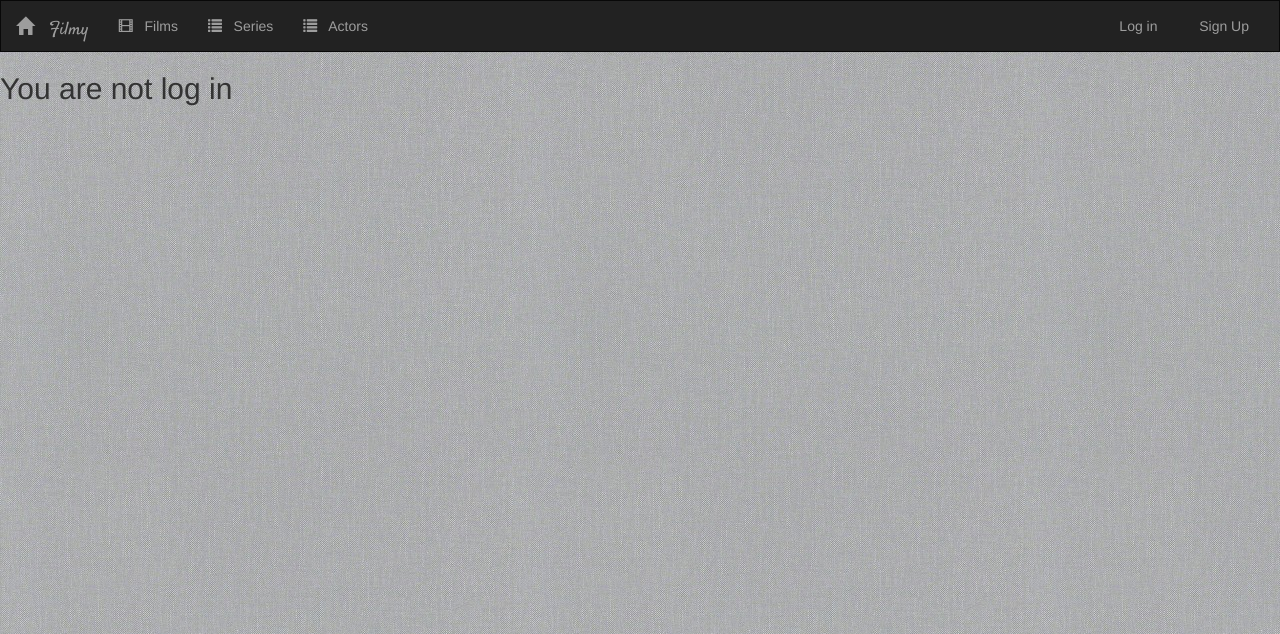
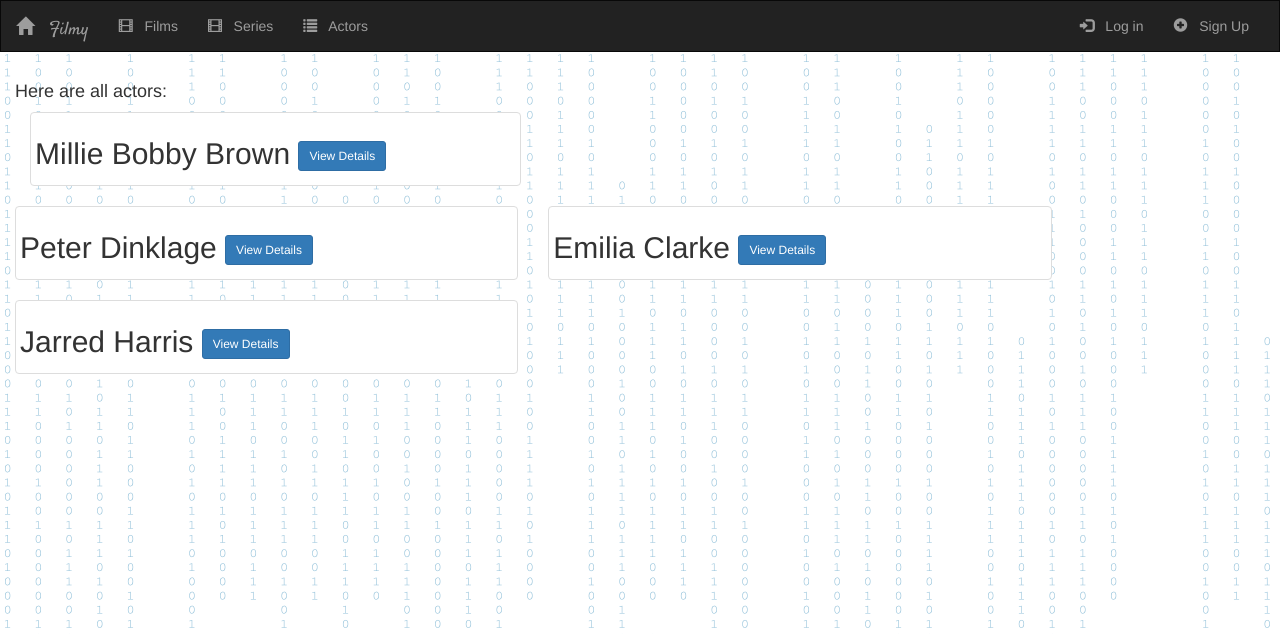
Before and after one commit to karolinakowol/Telemedycyna_i_technologie_sieciowe, a Django app: page /films/actors/ in a window 1280 px wide. Shown: the top 634 px of the page. Run offline with Django 3.2, Linux system fonts and the light colour scheme; data comes from the database, SQL or seed files in the repository; some libraries are stand-ins or nearby versions.

Commit message:
zabezpieczone wszystko + dodany widok actors

```diff
--- a/TITS/TITS_PROJEKT/website/films/models.py
+++ b/TITS/TITS_PROJEKT/website/films/models.py
@@ -22,6 +22,7 @@ class Series(models.Model):
     series_title = models.CharField(max_length=500)
     series_genre = models.CharField(max_length=100)
     series_logo = models.CharField(max_length=100000000)
+    owner = models.ForeignKey(get_user_model(), null=True, on_delete=models.CASCADE)
 
     def get_absolute_url(self):
         return reverse('films:series-detail', kwargs={'pk': self.pk})
@@ -33,9 +34,9 @@ class Series(models.Model):
 class Actors(models.Model):
     first_name = models.CharField(max_length=250)
     last_name = models.CharField(max_length=500)
-    film_played = models.ForeignKey(Film, on_delete=models.CASCADE)
-    series_played = models.ForeignKey(Series, on_delete=models.CASCADE)
-    is_favorite = models.BooleanField(default=False)
+    film_played = models.ManyToManyField(Film, null=True)
+    series_played = models.ManyToManyField(Series, null=True)
+    actor_photo = models.CharField(max_length=100000000, null=True)
 
     def __str__(self):
         return self.first_name
--- a/TITS/TITS_PROJEKT/website/films/static/films/style.css
+++ b/TITS/TITS_PROJEKT/website/films/static/films/style.css
@@ -1,5 +1,5 @@
 body{
-    background : white url("images/tlo.jpg");
+    background : white url("images/tlo2.png");
 }
 .navbar{
 border-radius: 0;
--- /dev/null
+++ b/TITS/TITS_PROJEKT/website/films/templates/films/actors_index.html
@@ -0,0 +1,24 @@
+{% extends 'films/base.html' %}
+{% block actors_active %}active{% endblock %}
+
+{% block body %}
+<div class="albums-container container-fluid">
+    <div class="row"></div>
+    <div class="col-sm-15"></div>
+{% if all_actors %}
+<h4>Here are all actors:</h4>
+        {% for actor in all_actors%}
+    <div class="col-sm-7 col-lg-5">
+     <div class="thumbnail">
+            <div class="capition">
+                <h2>{{actor.first_name}} {{actor.last_name}} <a href=" /films/actors/{{ actor.id }}/"  class="btn btn-primary btn-sm" role="button">View Details</a></h2>
+            </div>
+     </div>
+    </div>
+</div>
+
+        {% endfor %}
+{% else %}
+<h3> It isn't any actors here </h3>
+{% endif %}
+{% endblock %}
--- a/TITS/TITS_PROJEKT/website/films/templates/films/base.html
+++ b/TITS/TITS_PROJEKT/website/films/templates/films/base.html
@@ -39,16 +39,18 @@
 
                 <li class="">
                     <a href="/films/series/">
-                        <span class="glyphicon glyphicon-list" aria-hidden="true"></span> &nbsp; Series
+                        <span class="glyphicon glyphicon-film" aria-hidden="true"></span> &nbsp; Series
                     </a>
 
                 </li>
+
                 <li class="">
-                    <a href="/films/">
+                    <a href="/films/actors/">
                         <span class="glyphicon glyphicon-list" aria-hidden="true"></span> &nbsp; Actors
                     </a>
 
                 </li>
+
 
             </ul>
 
@@ -73,17 +75,17 @@
                  <li class="">
 
                      <a href="{% url 'logout' %}">
-                     <span class="glyphicon glyphicon-off" aria-hidden="true"></span> &nbsp;Hi {{ user.username }} Log out
+                     <span class="glyphicon glyphicon-log-out" aria-hidden="true"></span> &nbsp;Hi {{ user.username }} Log out
                      </a>
                      {% else %}
                      <li class="">
                         <a href="{% url 'login' %}">
-                        <span class="glyphicon glyphicon-on" aria-hidden="true"></span> &nbsp; Log in
+                        <span class="glyphicon glyphicon-log-in" aria-hidden="true"></span> &nbsp; Log in
                         </a>
             </li>
                 <li class="">
                         <a href="/films/signup/">
-                        <span class="glyphicon glyphicon-on" aria-hidden="true"></span> &nbsp; Sign Up
+                        <span class="glyphicon glyphicon-plus-sign" aria-hidden="true"></span> &nbsp; Sign Up
                         </a>
                      {% endif %}
                 </li>
--- a/TITS/TITS_PROJEKT/website/films/templates/films/detail.html
+++ b/TITS/TITS_PROJEKT/website/films/templates/films/detail.html
@@ -11,7 +11,7 @@
 <h3> Actors : </h3>
 <ul>
     {% for actor in film.actors_set.all %}
-        <li> {{ actor.first_name }} - {{ actor.last_name }}</li>
+    <h3> → <a href=" /films/actors/{{ actor.id }}/"> {{ actor.first_name }} - {{ actor.last_name }}</a></h3>
     {% endfor%}
 </ul>
 {% if film.owner.username == user.username %}
@@ -27,7 +27,7 @@
 <h3> Actors : </h3>
 <ul>
     {% for actor in film.actors_set.all %}
-        <li> {{ actor.first_name }} - {{ actor.last_name }}</li>
+    <h3> → <a href=" /films/actors/{{ actor.id }}/"> {{ actor.first_name }} - {{ actor.last_name }}</a></h3>
     {% endfor%}
 </ul>
 {% endif %}
--- a/TITS/TITS_PROJEKT/website/films/templates/films/series_index.html
+++ b/TITS/TITS_PROJEKT/website/films/templates/films/series_index.html
@@ -20,14 +20,14 @@
                 <!-- detail -->
                 <a href=" /films/series/{{ series.id }}/"  class="btn btn-primary btn-sm" role="button">View Details</a>
                      <!-- delete -->
-
+                    {% if series.owner.username == user.username %}
                     <form action="/films/series/{{ series.id }}/delete/" method="get" style="display: inline;">
                                 {% csrf_token %}
                                 <input type="hidden" name="album_id" value="{{ album.id }}" />
                                 <button type="submit" class="btn btn-default btn-sm">
                                     <span class="glyphicon glyphicon-trash"></span>
                                 </button>
-
+                    {%endif%}
             </div>
         </div>
     </div>
--- a/TITS/TITS_PROJEKT/website/films/urls.py
+++ b/TITS/TITS_PROJEKT/website/films/urls.py
@@ -1,23 +1,19 @@
 from django.conf.urls import url
 from django.urls import path
 from . import views
-from django.contrib.auth.decorators import  login_required
+from django.contrib.auth.decorators import login_required
 
 app_name = 'films'
 
 urlpatterns = [
     # /films/
     url(r'^$', views.IndexView.as_view(), name='index'),
-    # films/register
 
-    # /films/<film_id>
     url(r'^(?P<pk>[0-9]+)/$', views.DetailView.as_view(), name='detail'),
 
     url(r'^add/$', login_required(views.FilmCreate.as_view()), name='film-add'),
 
     url(r'^(?P<pk>[0-9]+)/update/$', login_required(views.FilmUpdate.as_view()), name='film-update'),
-
-    # url(r'^(?P<pk>[0-9]+)/delete/$', views.FilmDelete.as_view(), name='film-delete'),
 
     url(r'^(?P<pk>[0-9]+)/delete/$', login_required(views.FilmDelete.as_view()), name='film-delete'),
 
@@ -27,7 +23,6 @@ urlpatterns = [
 
     # /films/series/
     url(r'^series/$', views.SeriesIndexView.as_view(), name='series-index'),
-
     # /films/series/detail
     url(r'^series/(?P<pk>[0-9]+)/$', views.SeriesDetailView.as_view(), name='series-detail'),
     # /films/series/add
@@ -36,4 +31,8 @@ urlpatterns = [
     url(r'^series/(?P<pk>[0-9]+)/update/$', login_required(views.SeriesUpdate.as_view()), name='series-update'),
     # /films/series/1/delete/
     url(r'^series/(?P<pk>[0-9]+)/delete/$', login_required(views.SeriesDelete.as_view()), name='film-delete'),
+
+    # /films/actors/
+    url(r'^actors/$', views.ActorsIndexView.as_view(), name='actors-index'),
+    url(r'^actors/(?P<pk>[0-9]+)/$', views.ActorsDetailView.as_view(), name='actors-detail'),
 ]
--- a/TITS/TITS_PROJEKT/website/films/views.py
+++ b/TITS/TITS_PROJEKT/website/films/views.py
@@ -25,6 +25,14 @@ class SeriesIndexView(generic.ListView):
         return Series.objects.all()
 
 
+class ActorsIndexView(generic.ListView):
+    template_name = 'films/actors_index.html'
+    context_object_name = 'all_actors'
+
+    def get_queryset(self):
+        return Actors.objects.all()
+
+
 class DetailView(generic.DetailView):
     model = Film
     template_name = 'films/detail.html'
@@ -33,6 +41,11 @@ class DetailView(generic.DetailView):
 class SeriesDetailView(generic.DetailView):
     model = Series
     template_name = 'films/series_detail.html'
+
+
+class ActorsDetailView(generic.DetailView):
+    model = Actors
+    template_name = 'films/actors_detail.html'
 
 
 class FilmCreate(CreateView):
@@ -48,6 +61,10 @@ class FilmCreate(CreateView):
 class SeriesCreate(CreateView):
     model = Series
     fields = ['series_director', 'series_title', 'series_genre', 'series_logo']
+
+    def form_valid(self, form):
+        form.instance.owner = self.request.user
+        return super(SeriesCreate, self).form_valid(form)
 
 
 class FilmUpdate(UpdateView):
```
Also changed, not shown: TITS/TITS_PROJEKT/website/films/templates/films/actors_detail.html (added, +21 -0 lines), TITS/TITS_PROJEKT/website/films/templates/films/series_detail.html (+11 -9 lines), TITS/TITS_PROJEKT/website/db.sqlite3, TITS/TITS_PROJEKT/website/films/migrations/0006_series_series_owner.py (added), TITS/TITS_PROJEKT/website/films/migrations/0007_auto_20200124_1602.py (added), TITS/TITS_PROJEKT/website/films/migrations/0008_auto_20200124_1954.py (added), TITS/TITS_PROJEKT/website/films/migrations/0009_auto_20200124_1955.py (added), TITS/TITS_PROJEKT/website/films/migrations/0010_auto_20200124_2035.py (added), TITS/TITS_PROJEKT/website/films/migrations/0011_auto_20200124_2122.py (added), TITS/TITS_PROJEKT/website/films/static/films/images/tlo2.png (added).
